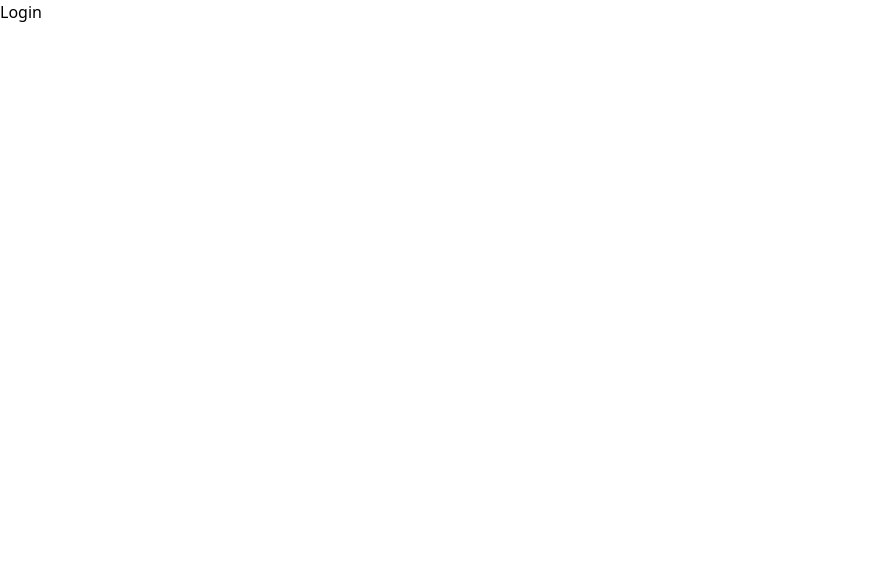
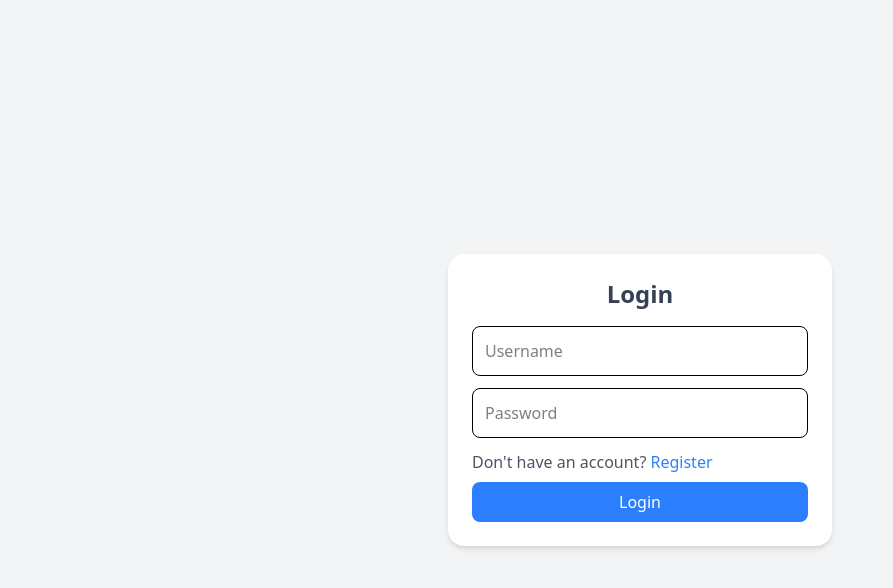
Before and after one commit to hamzaraftar/Practice, a React app in the folder Todo_practice/1/frontend/: page /login in a window 1280 px wide. Shown: the top 588 px of the page, without its empty margins (0-893 px from the left). Built offline with nearby package versions, Linux system fonts and the light colour scheme; the HTML template or start-up script is replaced by a standard one.

Commit message:
auth feature work fine and complete

```diff
--- a/Todo_practice/1/frontend/src/App.jsx
+++ b/Todo_practice/1/frontend/src/App.jsx
@@ -6,7 +6,7 @@ import Register from "./pages/Register";
 import NoteFound from "./pages/NoteFound";
 import ProtectedRoutes from "./components/ProtectedRoutes";
 
-function logOut() {
+function Logout() {
   localStorage.clear();
   return <Navigate to="/login" />;
 }
@@ -29,7 +29,9 @@ function App() {
               </ProtectedRoutes>
             }
           />
+
           <Route path="/login" element={<Login />} />
+          <Route path="/logout" element={<Logout />} />
           <Route path="/register" element={<RegisterAndLogout />} />
           <Route path="*" element={<NoteFound />} />
         </Routes>
--- a/Todo_practice/1/frontend/src/api.jsx
+++ b/Todo_practice/1/frontend/src/api.jsx
@@ -2,7 +2,7 @@ import axios from "axios";
 import { ACCESS_TOKEN } from "./Constant";
 
 const api = axios.create({
-  baseURL: "http://localhost:8000/",
+  baseURL: "http://localhost:8000",
 });
 
 api.interceptors.request.use(
--- /dev/null
+++ b/Todo_practice/1/frontend/src/components/Form.jsx
@@ -0,0 +1,90 @@
+import { useState } from "react";
+import api from "../api";
+import { ACCESS_TOKEN, REFRESH_TOKEN } from "../Constant";
+import { useNavigate, Link } from "react-router-dom";
+import LoadingIndicator from "./LoadingIndicator";
+
+export default function Form({ route, method }) {
+  const [data, setData] = useState({ username: "", password: "" });
+  const [loading, setLoading] = useState(false);
+  const navigate = useNavigate();
+
+  const name = method === "login" ? "Login" : "Register";
+
+  const handleSubmit = async (e) => {
+    setLoading(true);
+    e.preventDefault();
+
+    try {
+      const res = await api.post(route, data);
+      if (method === "login") {
+        localStorage.setItem(ACCESS_TOKEN, res.data.access);
+        localStorage.setItem(REFRESH_TOKEN, res.data.refresh);
+        navigate("/");
+      } else {
+        navigate("/login");
+      }
+    } catch (error) {
+      console.error(
+        "Error:",
+        error.response ? error.response.data : error.message,
+      );
+      alert(error.response?.data?.detail || "Something went wrong!");
+    } finally {
+      setLoading(false);
+    }
+  };
+
+  return (
+    <div className="flex items-center justify-center min-h-screen bg-gray-100">
+      <form
+        onSubmit={handleSubmit}
+        className="bg-white p-6 rounded-2xl shadow-md w-full max-w-sm"
+      >
+        <h1 className="text-2xl font-semibold text-gray-700 mb-4 text-center">
+          {name}
+        </h1>
+
+        <input
+          className="w-full p-3 border rounded-lg mb-3 focus:outline-none focus:ring-2 focus:ring-blue-600"
+          type="text"
+          value={data.username}
+          onChange={(e) => setData({ ...data, username: e.target.value })}
+          placeholder="Username"
+        />
+
+        <input
+          className="w-full p-3 border rounded-lg mb-3 focus:outline-none focus:ring-2 focus:ring-blue-600"
+          type="password"
+          value={data.password}
+          onChange={(e) => setData({ ...data, password: e.target.value })}
+          placeholder="Password"
+        />
+
+        {loading && (
+          <div className="flex justify-center my-2">
+            <LoadingIndicator />
+          </div>
+        )}
+
+        <span className="text-gray-600">
+          {method === "login"
+            ? "Don't have an account? "
+            : "Already have an account? "}
+          <Link
+            to={method === "login" ? "/register" : "/login"}
+            className="text-blue-500 font-medium hover:underline"
+          >
+            {method === "login" ? "Register" : "Login"}
+          </Link>
+        </span>
+        <button
+          className={`w-full mt-2 bg-blue-500 text-white font-medium py-2 rounded-lg hover:bg-blue-600 transition duration-200  ${loading && "cursor-not-allowed opacity-50"}`}
+          type="submit"
+        >
+          {name}
+        </button>
+      </form>
+    </div>
+  );
+}
--- /dev/null
+++ b/Todo_practice/1/frontend/src/components/LoadingIndicator.jsx
@@ -0,0 +1,7 @@
+export default function LoadingIndicator() {
+  return (
+    <div className="flex justify-center">
+      <div className="w-6 h-6 border-4 border-blue-500 border-t-transparent rounded-full animate-spin"></div>
+    </div>
+  );
+}
--- a/Todo_practice/1/frontend/src/components/ProtectedRoutes.jsx
+++ b/Todo_practice/1/frontend/src/components/ProtectedRoutes.jsx
@@ -19,6 +19,7 @@ export default function ProtectedRoutes({ children }) {
       });
       if (res.status === 200) {
         localStorage.setItem(ACCESS_TOKEN, res.data.access);
+
         setIsAuthorized(true);
       } else {
         setIsAuthorized(false);
@@ -29,7 +30,7 @@ export default function ProtectedRoutes({ children }) {
     }
   };
 
-  //check for refresh token
+  //check for expire of access and get new one
   const auth = async () => {
     const token = localStorage.getItem(ACCESS_TOKEN);
     if (!token) {
--- a/Todo_practice/1/frontend/src/pages/Login.jsx
+++ b/Todo_practice/1/frontend/src/pages/Login.jsx
@@ -1,7 +1,5 @@
-import React from 'react'
+import Form from "../components/Form";
 
 export default function Login() {
-  return (
-    <div>Login</div>
-  )
+  return <Form route="/api/user/login/" method="login" />;
 }
--- a/Todo_practice/1/frontend/src/pages/NoteFound.jsx
+++ b/Todo_practice/1/frontend/src/pages/NoteFound.jsx
@@ -1,7 +1,8 @@
-import React from 'react'
+import React from "react";
 
 export default function NoteFound() {
-  return (
-    <div>NoteFound</div>
-  )
+  return <div>
+    <h1 className="text-4xl">404 Not Found</h1>;
+    <p>The page you are looking for does not exist.</p>
+  </div>
 }
--- a/Todo_practice/1/frontend/src/pages/Register.jsx
+++ b/Todo_practice/1/frontend/src/pages/Register.jsx
@@ -1,7 +1,5 @@
-import React from 'react'
+import Form from "../components/Form";
 
 export default function Register() {
-  return (
-    <div>Register</div>
-  )
+  return <Form route="/api/user/register/" method="register" />;
 }
```
